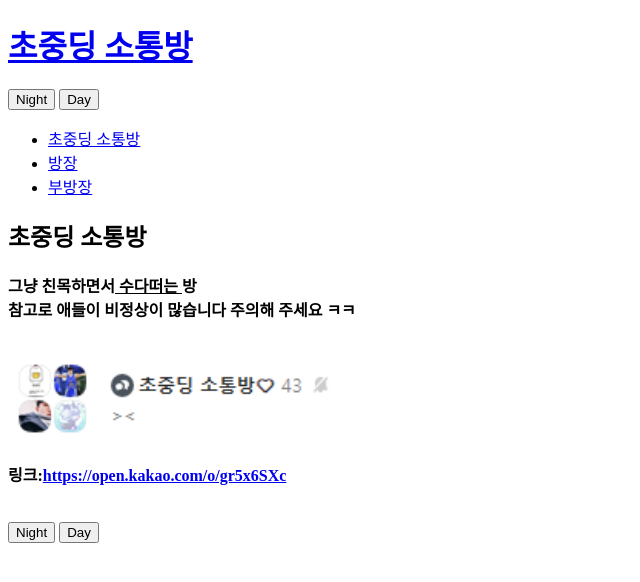
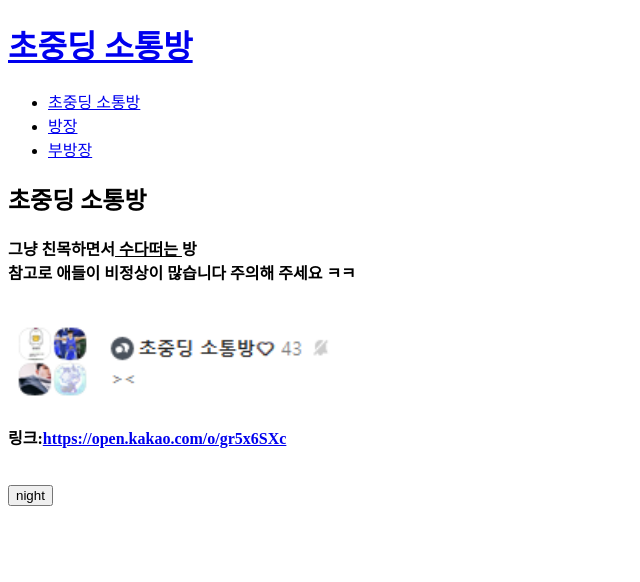
Before and after one commit to goele07/program, a plain HTML site: page index.html in a window 1280 px wide. Shown: the whole page, without its empty margins (0-640 px from the left). Drawn offline with Linux system fonts and the light colour scheme.

Commit message:
첫번째 파일
버튼

```diff
--- a/index.html
+++ b/index.html
@@ -6,15 +6,19 @@
 </head>
 <body>
 <h1><a href="1.html">초중딩 소통방</a></h1>
-<input type="button" value="Night" onclick="document.querySelector('body').style.backgroundColor = 'black';document.querySelector('body').style.color = 'white';">
-<input type="button" value="Day" onclick="document.querySelector('body').style.backgroundColor = 'white';document.querySelector('body').style.color = 'black';">
  <ul>
   <li><a href="index.html">초중딩 소통방</a></li>
   <li><a href="2.html">방장</a></li>
   <li><a href="3.html">부방장</a></li>
  </ul>
   <h2>초중딩 소통방</h2>
-  <strong>그냥 친목하면서<u> 수다떠는 </u>방<br>참고로 애들이 비정상이 많습니다 주의해 주세요 ㅋㅋ<br><br><br><img src="초중딩.png" width="350"><br><br>링크:<a href="https://open.kakao.com/o/gr5x6SXc"target="_blank">https://open.kakao.com/o/gr5x6SXc</a></strong><br><br><br><input type="button" value="Night" onclick="document.querySelector('body').style.backgroundColor = 'black';document.querySelector('body').style.color = 'white';">
-  <input type="button" value="Day" onclick="document.querySelector('body').style.backgroundColor = 'white';document.querySelector('body').style.color = 'black';">
+  <strong>그냥 친목하면서<u> 수다떠는 </u>방<br>참고로 애들이 비정상이 많습니다 주의해 주세요 ㅋㅋ<br><br><br><img src="초중딩.png" width="350"><br><br>링크:<a href="https://open.kakao.com/o/gr5x6SXc"target="_blank">https://open.kakao.com/o/gr5x6SXc</a></strong><br><br><br>  <input id="night_day" type="button" value="night" onclick="if(document.querySelector('#night_day').value === 'night')
+    {document.querySelector('body').style.backgroundColor = 'black';document.querySelector('body').style.color = 'white';
+    document.querySelector('#night_day').value = 'day';
+    } else {
+      document.querySelector('body').style.backgroundColor = 'white';document.querySelector('body').style.color = 'black';
+      document.querySelector('#night_day').value = 'night';
+    }
+    ">
 </body>
 </html>
```
Also changed, not shown: 1.html (+8 -4 lines), 2.html (+8 -4 lines), 3.html (+8 -5 lines).
